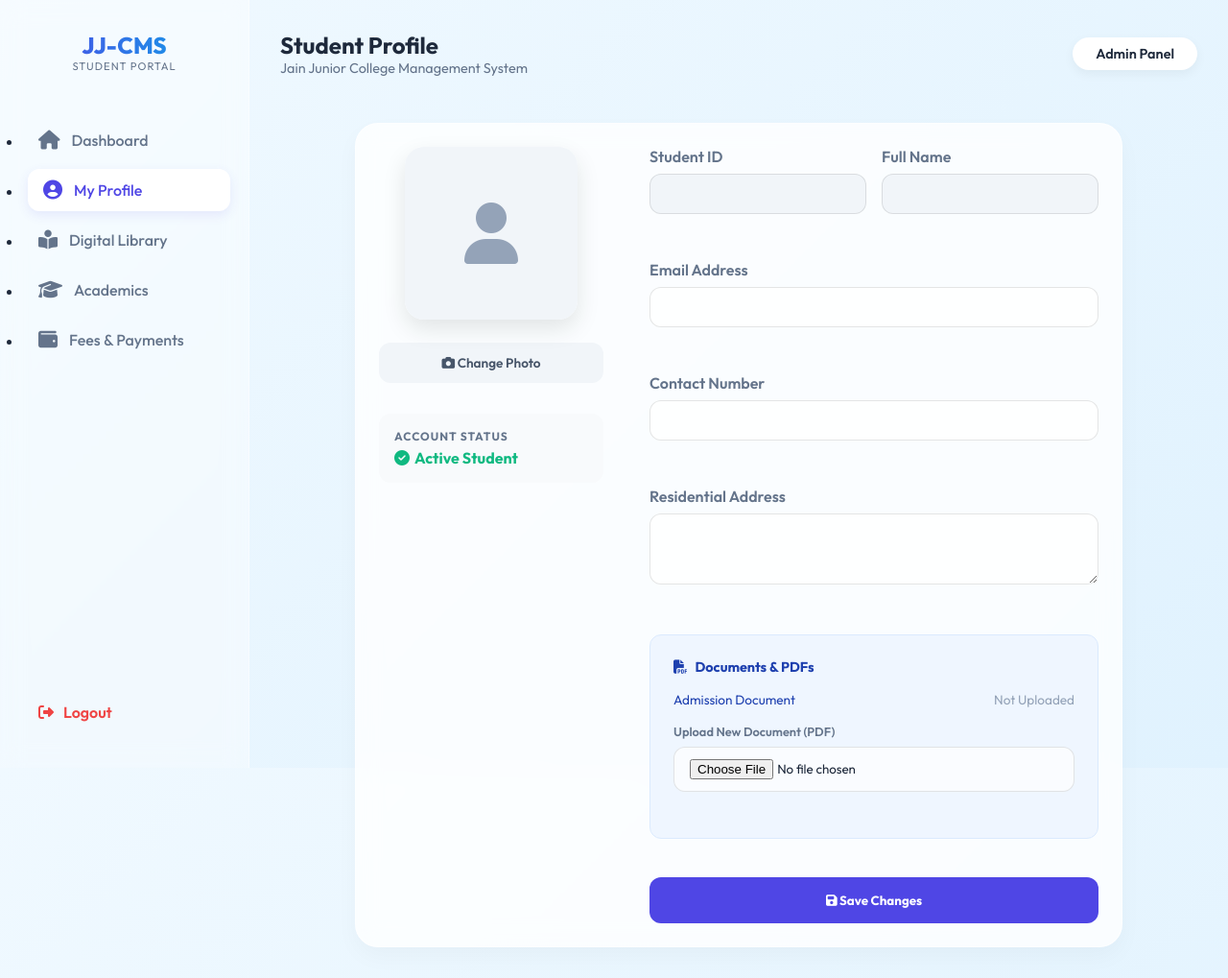
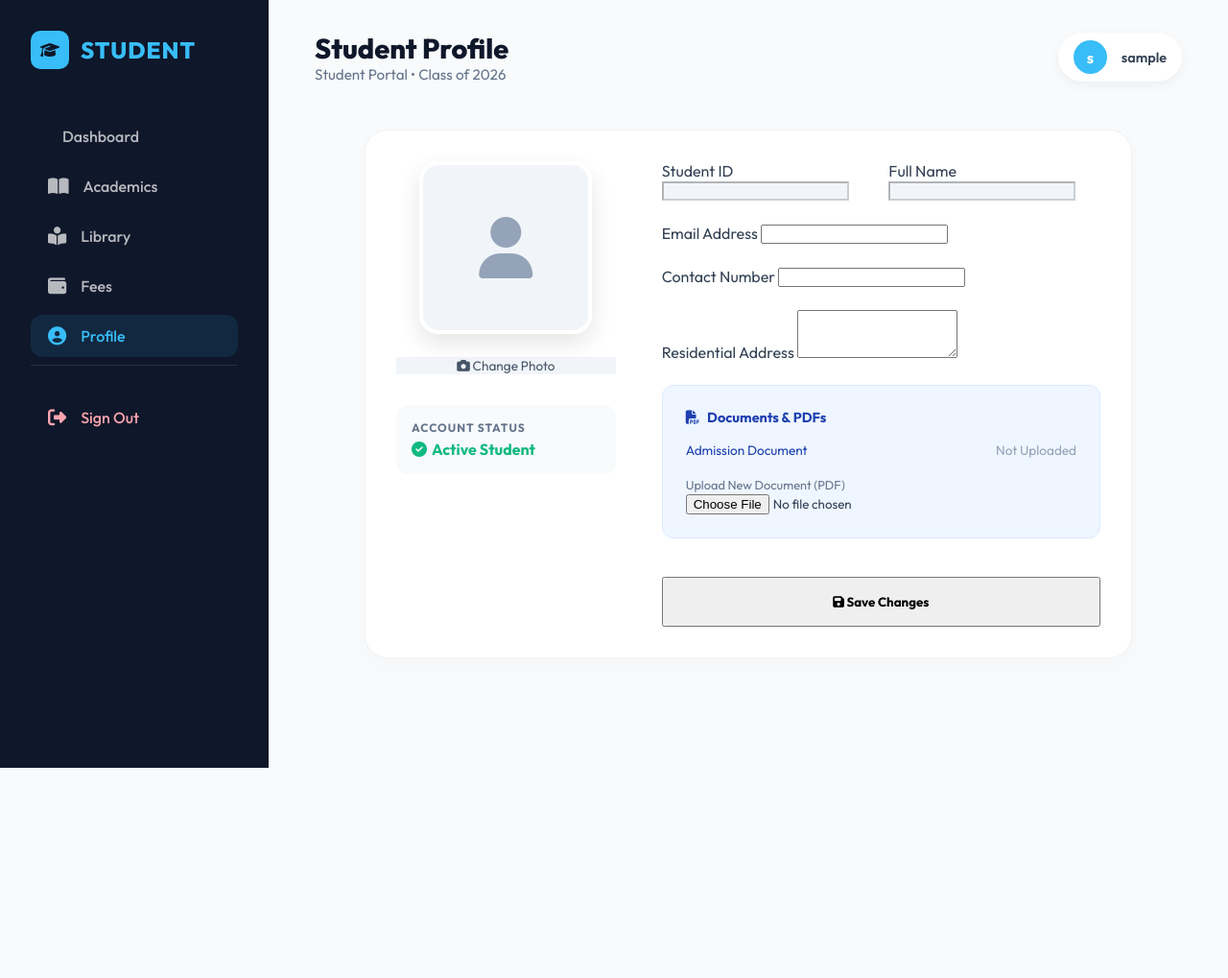
Before and after one commit to jain-junior-college/JJC-Webapp, a Flask app: page /student/profile in a window 1280 px wide. Shown: the whole page at 96% size. After the commit the page ends 800 px from the top, so only its background shows below. Run offline with Flask 3, Linux system fonts and the light colour scheme; the visitor is signed in with stand-in values (Sample User, id 1); some libraries are stand-ins or nearby versions.

Commit message:
Create dedicated Student Portal with separate login and layout

```diff
--- a/app.py
+++ b/app.py
@@ -342,18 +342,25 @@
             session['role'] = user.role
             return redirect(url_for('dashboard'))
 
-        # 2. Try Student Login (Student table)
-        # Students use their student_id as username and DOB as password
+        flash('Invalid staff credentials.')
+    return render_template('login.html')
+
+@app.route('/student/login', methods=['GET', 'POST'])
+def student_login():
+    if request.method == 'POST':
+        username = request.form['username'] # Student ID
+        password = request.form['password'] # DOB
+
         student = Student.query.filter_by(student_id=username).first()
         if student and student.dob == password:
             session['user_id'] = student.id
             session['username'] = student.name
             session['role'] = 'student'
-            session['student_db_id'] = student.id # Actual primary key
+            session['student_db_id'] = student.id
             return redirect(url_for('student_dashboard'))
 
-        flash('Invalid credentials. Staff use username/password, students use Student ID/Date of Birth.')
-    return render_template('login.html')
+        flash('Invalid Student ID or Date of Birth. Please try again.')
+    return render_template('student/login.html')
 
 @app.route('/logout')
 def logout():
@@ -1381,7 +1388,7 @@
 @app.route('/student/dashboard')
 def student_dashboard():
     if 'user_id' not in session or session.get('role') != 'student':
-        return redirect(url_for('login'))
+        return redirect(url_for('student_login'))
 
     student = Student.query.get(session['student_db_id'])
     # Attendance Stats
@@ -1406,7 +1413,7 @@
 @app.route('/student/profile', methods=['GET', 'POST'])
 def student_profile():
     if 'user_id' not in session or session.get('role') != 'student':
-        return redirect(url_for('login'))
+        return redirect(url_for('student_login'))
 
     student = Student.query.get(session['student_db_id'])
 
@@ -1437,7 +1444,7 @@
 @app.route('/student/library')
 def student_library():
     if 'user_id' not in session or session.get('role') != 'student':
-        return redirect(url_for('login'))
+        return redirect(url_for('student_login'))
 
     student = Student.query.get(session['student_db_id'])
     # Filter resources by class and stream
@@ -1452,7 +1459,7 @@
 @app.route('/student/academics')
 def student_academics():
     if 'user_id' not in session or session.get('role') != 'student':
-        return redirect(url_for('login'))
+        return redirect(url_for('student_login'))
 
     student = Student.query.get(session['student_db_id'])
     test_marks = TestMark.query.filter_by(student_id=student.id).all()
@@ -1477,7 +1484,7 @@
 @app.route('/student/fees', methods=['GET', 'POST'])
 def student_fees():
     if 'user_id' not in session or session.get('role') != 'student':
-        return redirect(url_for('login'))
+        return redirect(url_for('student_login'))
 
     student = Student.query.get(session['student_db_id'])
     total_paid = sum(f.amount_paid for f in student.fees)
--- a/templates/landing.html
+++ b/templates/landing.html
@@ -49,7 +49,7 @@
             <li><a href="#about">About</a></li>
             <li><a href="#courses">Courses</a></li>
             <li><a href="#contact">Contact</a></li>
-            <li><a href="{{ url_for('login') }}" class="portal-btn" style="background: var(--secondary); color: var(--primary) !important;"><i class="fas fa-user-graduate"></i> Student Portal</a></li>
+            <li><a href="{{ url_for('student_login') }}" class="portal-btn" style="background: var(--secondary); color: var(--primary) !important;"><i class="fas fa-user-graduate"></i> Student Portal</a></li>
         </ul>
     </nav>
 
@@ -60,7 +60,7 @@
             <li><a href="#about" onclick="toggleMenu()">About</a></li>
             <li><a href="#courses" onclick="toggleMenu()">Courses</a></li>
             <li><a href="#contact" onclick="toggleMenu()">Contact</a></li>
-            <li><a href="{{ url_for('login') }}" class="portal-btn" style="margin-top: 1rem; background: var(--secondary); color: var(--primary) !important;"><i class="fas fa-user-graduate"></i> Student Portal</a></li>
+            <li><a href="{{ url_for('student_login') }}" class="portal-btn" style="margin-top: 1rem; background: var(--secondary); color: var(--primary) !important;"><i class="fas fa-user-graduate"></i> Student Portal</a></li>
         </ul>
     </div>
 
@@ -71,7 +71,7 @@
         <p class="tagline artistic-marathi">॥ ज्ञान संस्कारेण मनुष्य शोभते ॥</p>
         <p class="desc">Nurturing excellence through knowledge and values. Join us in shaping the leaders of tomorrow in Science, Commerce, and Arts.</p>
         <div style="display: flex; gap: 1.5rem; flex-wrap: wrap; justify-content: center;">
-            <a href="{{ url_for('login') }}" class="portal-btn" style="padding: 1rem 2.5rem; font-size: 1.1rem; background: var(--secondary); color: var(--primary) !important; font-weight: 800;">
+            <a href="{{ url_for('student_login') }}" class="portal-btn" style="padding: 1rem 2.5rem; font-size: 1.1rem; background: var(--secondary); color: var(--primary) !important; font-weight: 800;">
                 <i class="fas fa-graduation-cap"></i> Student Portal Login
             </a>
             <a href="#contact" class="portal-btn" style="padding: 1rem 2.5rem; font-size: 1.1rem;">Enquire Now</a>
--- a/templates/student/academics.html
+++ b/templates/student/academics.html
@@ -1,4 +1,4 @@
-{% extends "layout.html" %}
+{% extends "student/layout.html" %}
 
 {% block title %}Academic Results{% endblock %}
 {% block header_title %}Academic Performance{% endblock %}
--- a/templates/student/dashboard.html
+++ b/templates/student/dashboard.html
@@ -1,4 +1,4 @@
-{% extends "layout.html" %}
+{% extends "student/layout.html" %}
 
 {% block title %}Student Dashboard{% endblock %}
 {% block header_title %}Welcome, {{ student.name }}!{% endblock %}
--- a/templates/student/fees.html
+++ b/templates/student/fees.html
@@ -1,4 +1,4 @@
-{% extends "layout.html" %}
+{% extends "student/layout.html" %}
 
 {% block title %}Fees & Payments{% endblock %}
 {% block header_title %}Fees & Payments{% endblock %}
--- /dev/null
+++ b/templates/student/layout.html
@@ -0,0 +1,316 @@
+<!DOCTYPE html>
+<html lang="en">
+<head>
+    <meta charset="UTF-8">
+    <meta name="viewport" content="width=device-width, initial-scale=1.0">
+    <title>{% block title %}Student Portal{% endblock %} - JJC</title>
+
+    <!-- Google Fonts -->
+    <link href="https://fonts.googleapis.com/css2?family=Outfit:wght@300;400;500;600;700;800&display=swap" rel="stylesheet">
+    <!-- Font Awesome -->
+    <link rel="stylesheet" href="https://cdnjs.cloudflare.com/ajax/libs/font-awesome/6.4.0/css/all.min.css">
+
+    <style>
+        :root {
+            --primary: #0f172a;
+            --accent: #38bdf8;
+            --bg-light: #f8fafc;
+            --white: #ffffff;
+            --text-main: #334155;
+            --text-muted: #64748b;
+            --transition: all 0.3s cubic-bezier(0.4, 0, 0.2, 1);
+        }
+
+        * {
+            margin: 0;
+            padding: 0;
+            box-sizing: border-box;
+            font-family: 'Outfit', sans-serif;
+        }
+
+        body {
+            background-color: var(--bg-light);
+            color: var(--text-main);
+            overflow-x: hidden;
+        }
+
+        /* Student Sidebar */
+        .sidebar {
+            position: fixed;
+            left: 0;
+            top: 0;
+            height: 100vh;
+            width: 280px;
+            background: var(--primary);
+            color: white;
+            padding: 2rem;
+            z-index: 1000;
+            transition: var(--transition);
+        }
+
+        .logo-box {
+            display: flex;
+            align-items: center;
+            gap: 12px;
+            margin-bottom: 3rem;
+        }
+
+        .logo-box h2 {
+            font-weight: 800;
+            letter-spacing: 1px;
+            color: var(--accent);
+            font-size: 1.5rem;
+        }
+
+        .nav-list {
+            list-style: none;
+        }
+
+        .nav-item {
+            margin-bottom: 0.5rem;
+        }
+
+        .nav-link {
+            display: flex;
+            align-items: center;
+            gap: 15px;
+            padding: 12px 18px;
+            color: rgba(255, 255, 255, 0.7);
+            text-decoration: none;
+            border-radius: 12px;
+            font-weight: 500;
+            transition: var(--transition);
+        }
+
+        .nav-link:hover, .nav-link.active {
+            background: rgba(56, 189, 248, 0.1);
+            color: var(--accent);
+        }
+
+        .nav-link i {
+            font-size: 1.2rem;
+        }
+
+        /* Main Content */
+        .main-container {
+            margin-left: 280px;
+            padding: 2rem 3rem;
+            min-height: 100vh;
+        }
+
+        header {
+            display: flex;
+            justify-content: space-between;
+            align-items: center;
+            margin-bottom: 3rem;
+        }
+
+        .welcome-text h1 {
+            font-size: 1.8rem;
+            font-weight: 800;
+            color: var(--primary);
+        }
+
+        .welcome-text p {
+            color: var(--text-muted);
+            font-size: 0.95rem;
+        }
+
+        .user-profile {
+            display: flex;
+            align-items: center;
+            gap: 15px;
+            background: white;
+            padding: 8px 16px;
+            border-radius: 50px;
+            box-shadow: 0 4px 12px rgba(0,0,0,0.05);
+        }
+
+        .user-avatar {
+            width: 35px;
+            height: 35px;
+            border-radius: 50%;
+            background: var(--accent);
+            display: flex;
+            align-items: center;
+            justify-content: center;
+            color: white;
+            font-weight: 700;
+        }
+
+        /* Mobile Bottom Nav */
+        .mobile-nav {
+            display: none;
+            position: fixed;
+            bottom: 0;
+            left: 0;
+            width: 100%;
+            background: white;
+            padding: 12px 20px;
+            box-shadow: 0 -4px 20px rgba(0,0,0,0.08);
+            z-index: 1000;
+            justify-content: space-between;
+            align-items: center;
+            border-top-left-radius: 25px;
+            border-top-right-radius: 25px;
+        }
+
+        .mobile-link {
+            display: flex;
+            flex-direction: column;
+            align-items: center;
+            gap: 5px;
+            color: var(--text-muted);
+            text-decoration: none;
+            font-size: 0.7rem;
+            font-weight: 600;
+        }
+
+        .mobile-link.active {
+            color: var(--accent);
+        }
+
+        .mobile-link i {
+            font-size: 1.2rem;
+        }
+
+        @media (max-width: 992px) {
+            .sidebar {
+                display: none;
+            }
+            .main-container {
+                margin-left: 0;
+                padding: 1.5rem 1.5rem 80px;
+            }
+            .mobile-nav {
+                display: flex;
+            }
+        }
+
+        /* Utility Classes */
+        .glass-card {
+            background: white;
+            border-radius: 24px;
+            padding: 2rem;
+            box-shadow: 0 10px 30px rgba(0,0,0,0.02);
+            border: 1px solid rgba(0,0,0,0.05);
+            margin-bottom: 2rem;
+        }
+
+        .btn-pay {
+            background: var(--accent);
+            color: var(--primary);
+            padding: 12px 24px;
+            border-radius: 12px;
+            text-decoration: none;
+            font-weight: 700;
+            display: inline-flex;
+            align-items: center;
+            gap: 10px;
+            transition: var(--transition);
+        }
+
+        .btn-pay:hover {
+            transform: translateY(-2px);
+            box-shadow: 0 8px 20px rgba(56, 189, 248, 0.3);
+        }
+    </style>
+</head>
+<body>
+
+    <aside class="sidebar">
+        <div class="logo-box">
+            <div style="background: var(--accent); width: 40px; height: 40px; border-radius: 10px; display: flex; align-items: center; justify-content: center;">
+                <i class="fas fa-graduation-cap" style="color: var(--primary);"></i>
+            </div>
+            <h2>STUDENT</h2>
+        </div>
+
+        <nav>
+            <ul class="nav-list">
+                <li class="nav-item">
+                    <a href="{{ url_for('student_dashboard') }}" class="nav-link {% if request.endpoint == 'student_dashboard' %}active{% endif %}">
+                        <i class="fas fa-grid-2"></i> Dashboard
+                    </a>
+                </li>
+                <li class="nav-item">
+                    <a href="{{ url_for('student_academics') }}" class="nav-link {% if request.endpoint == 'student_academics' %}active{% endif %}">
+                        <i class="fas fa-book-open"></i> Academics
+                    </a>
+                </li>
+                <li class="nav-item">
+                    <a href="{{ url_for('student_library') }}" class="nav-link {% if request.endpoint == 'student_library' %}active{% endif %}">
+                        <i class="fas fa-book-reader"></i> Library
+                    </a>
+                </li>
+                <li class="nav-item">
+                    <a href="{{ url_for('student_fees') }}" class="nav-link {% if request.endpoint == 'student_fees' %}active{% endif %}">
+                        <i class="fas fa-wallet"></i> Fees
+                    </a>
+                </li>
+                <li class="nav-item">
+                    <a href="{{ url_for('student_profile') }}" class="nav-link {% if request.endpoint == 'student_profile' %}active{% endif %}">
+                        <i class="fas fa-user-circle"></i> Profile
+                    </a>
+                </li>
+            </ul>
+        </nav>
+
+        <div style="margin-top: auto; padding-top: 2rem; border-top: 1px solid rgba(255,255,255,0.1);">
+            <a href="{{ url_for('logout') }}" class="nav-link" style="color: #fda4af;">
+                <i class="fas fa-sign-out-alt"></i> Sign Out
+            </a>
+        </div>
+    </aside>
+
+    <main class="main-container">
+        <header>
+            <div class="welcome-text">
+                <h1>{% block header_title %}Welcome!{% endblock %}</h1>
+                <p>Student Portal • Class of 2026</p>
+            </div>
+            <div class="user-profile">
+                <div class="user-avatar">{{ session.username[0] if session.username else 'S' }}</div>
+                <span style="font-weight: 600; font-size: 0.9rem;">{{ session.username }}</span>
+            </div>
+        </header>
+
+        {% with messages = get_flashed_messages() %}
+          {% if messages %}
+            {% for message in messages %}
+              <div style="padding: 1rem; background: #dcfce7; color: #166534; border-radius: 12px; margin-bottom: 2rem; font-weight: 600; border: 1px solid #bbf7d0;">
+                {{ message }}
+              </div>
+            {% endfor %}
+          {% endif %}
+        {% endwith %}
+
+        {% block content %}{% endblock %}
+    </main>
+
+    <!-- Mobile Navigation -->
+    <nav class="mobile-nav">
+        <a href="{{ url_for('student_dashboard') }}" class="mobile-link {% if request.endpoint == 'student_dashboard' %}active{% endif %}">
+            <i class="fas fa-home"></i>
+            <span>Home</span>
+        </a>
+        <a href="{{ url_for('student_academics') }}" class="mobile-link {% if request.endpoint == 'student_academics' %}active{% endif %}">
+            <i class="fas fa-graduation-cap"></i>
+            <span>Marks</span>
+        </a>
+        <a href="{{ url_for('student_library') }}" class="mobile-link {% if request.endpoint == 'student_library' %}active{% endif %}">
+            <i class="fas fa-book"></i>
+            <span>Library</span>
+        </a>
+        <a href="{{ url_for('student_fees') }}" class="mobile-link {% if request.endpoint == 'student_fees' %}active{% endif %}">
+            <i class="fas fa-indian-rupee-sign"></i>
+            <span>Fees</span>
+        </a>
+        <a href="{{ url_for('student_profile') }}" class="mobile-link {% if request.endpoint == 'student_profile' %}active{% endif %}">
+            <i class="fas fa-user"></i>
+            <span>Profile</span>
+        </a>
+    </nav>
+
+</body>
+</html>
--- a/templates/student/library.html
+++ b/templates/student/library.html
@@ -1,4 +1,4 @@
-{% extends "layout.html" %}
+{% extends "student/layout.html" %}
 
 {% block title %}Digital Library{% endblock %}
 {% block header_title %}Digital Library{% endblock %}
--- a/templates/student/profile.html
+++ b/templates/student/profile.html
@@ -1,4 +1,4 @@
-{% extends "layout.html" %}
+{% extends "student/layout.html" %}
 
 {% block title %}My Profile{% endblock %}
 {% block header_title %}Student Profile{% endblock %}
```
Also changed, not shown: templates/student/login.html (added, +173 -0 lines).
